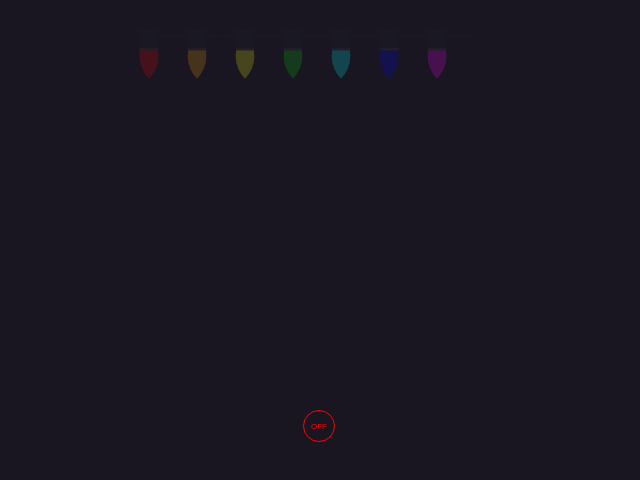
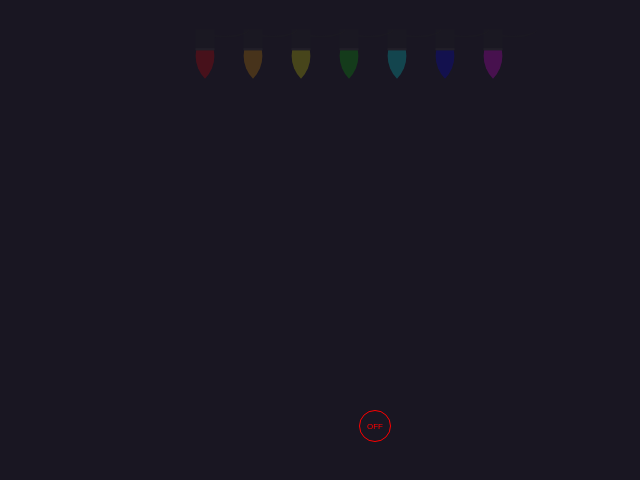
Before and after one commit to erikalbuquerque/christmas_lights, a React (Create React App) app: page / in a window 1280 px wide. Shown: the top 480 px of the page, without its empty margins (291-931 px from the left). Built offline with nearby package versions, Linux system fonts and the light colour scheme.

Commit message:
adjust the content of the css in the main lights

```diff
--- a/src/styles/styles.js
+++ b/src/styles/styles.js
@@ -1,9 +1,9 @@
 import styled from "styled-components";
 
 export const Content = styled.div`
-  position: absolute;
-  top: 0;
-  left: 30%;
+  display: flex;
+  align-items: center;
+  justify-content: center;
   padding: 32px;
 `;
 
```
